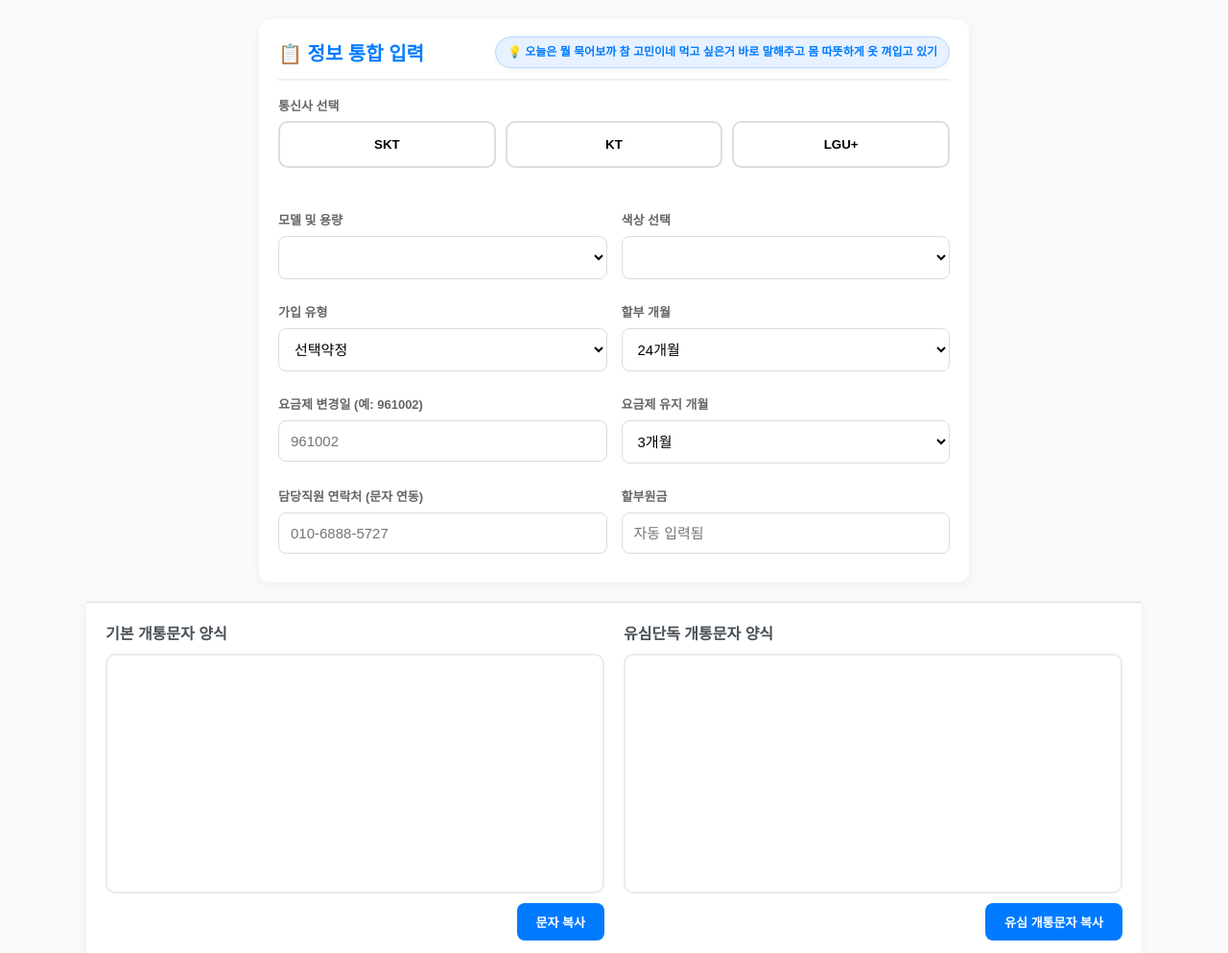
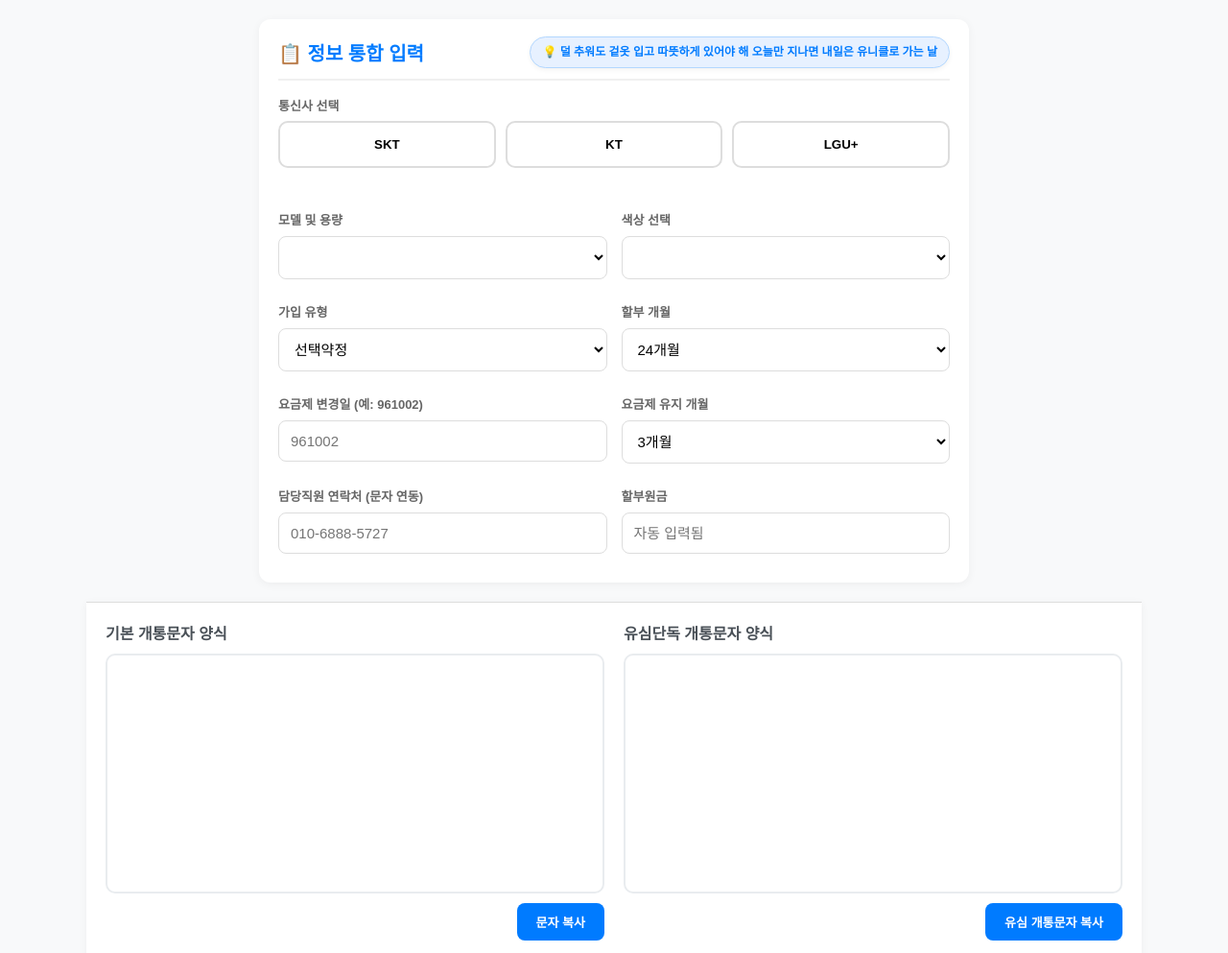
Before and after one commit to leejinwon012/kyung-leave-work, a plain HTML site: page index.html in a window 1280 px wide. Shown: the top 993 px of the page at 96% size. Drawn offline with Linux system fonts and the light colour scheme.

Commit message:
fix: 한마디 업데이트

```diff
--- a/index.html
+++ b/index.html
@@ -86,7 +86,7 @@
 <body>
 
     <div class="card" style="max-width: 700px; margin-left: auto; margin-right: auto;">
-        <div class="today-message right-top">💡 오늘은 뭘 묵어보까 참 고민이네 먹고 싶은거 바로 말해주고 몸 따뜻하게 옷 껴입고 있기 </div>
+        <div class="today-message right-top">💡 덜 추워도 겉옷 입고 따뜻하게 있어야 해 오늘만 지나면 내일은 유니클로 가는 날 </div>
         <h2>📋 정보 통합 입력</h2>
         <div class="input-grid">
             <div class="input-group" style="grid-column: span 2;">
```
